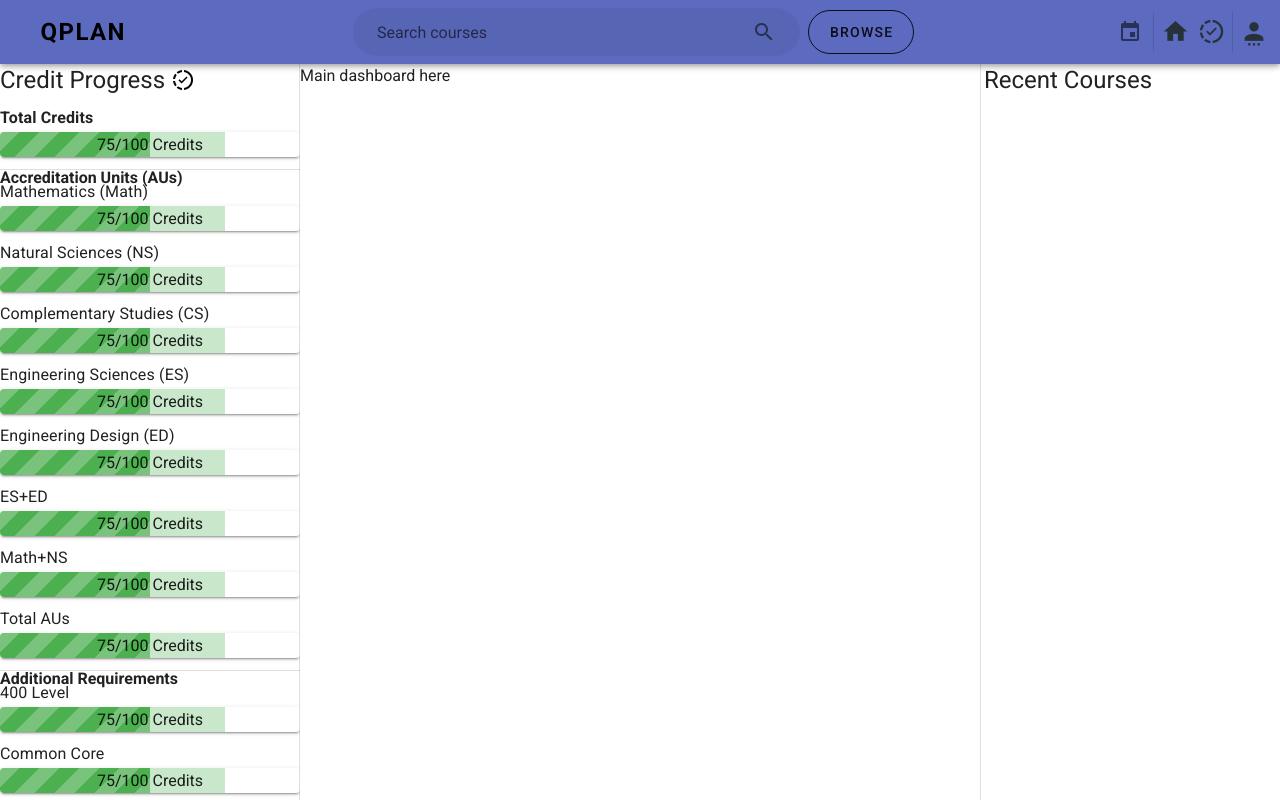
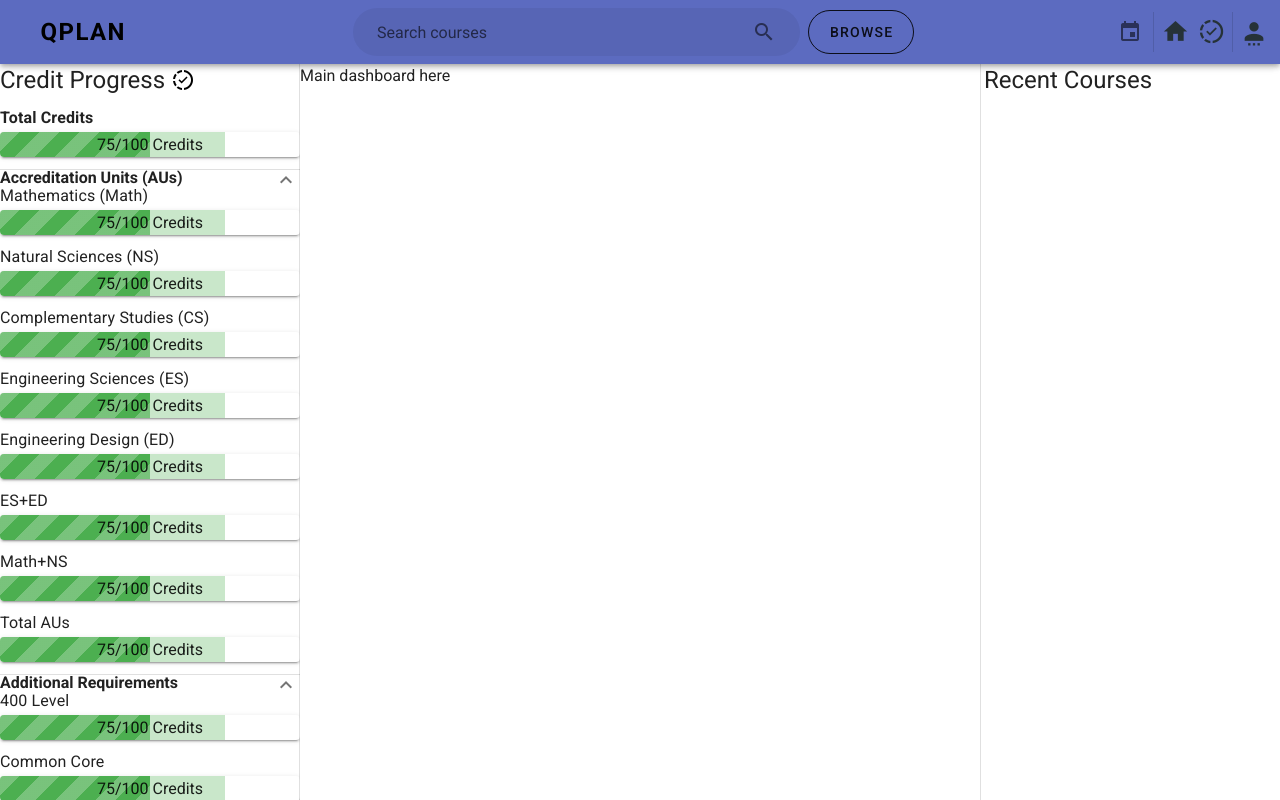
Before and after one commit to EdwinXu/CMPE-CISC-325, a Vue app in the folder qplan/: page / in a window 1280 px wide. Built offline with nearby package versions, Linux system fonts and the light colour scheme.

Commit message:
Make credit progress sections minimizeable

```diff
--- a/qplan/src/components/layout/ProgressSidebar.vue
+++ b/qplan/src/components/layout/ProgressSidebar.vue
@@ -14,8 +14,15 @@
 
     <v-row class="mx-0">
       <b>Accreditation Units (AUs)</b>
+      <v-spacer />
+      <v-btn icon small @click="showAccreditationUnits = !showAccreditationUnits">
+        <v-icon v-if="showAccreditationUnits">mdi-chevron-up</v-icon>
+        <v-icon v-else>mdi-chevron-down</v-icon>
+      </v-btn>
     </v-row>
 
+    <v-expand-transition>
+      <div v-show="showAccreditationUnits">
         <div
           v-for="requirement in graduationRequirements['auBaseRequirements']"
           v-bind:key="requirement.name"
@@ -30,12 +37,22 @@
           <div class="subtitle-1">{{ requirement.name }}</div>
           <ProgressBar />
         </div>
+      </div>
+    </v-expand-transition>
+
     <v-divider class="mb-2 mt-3"></v-divider>
 
     <v-row class="mx-0">
       <b>Additional Requirements</b>
+      <v-spacer />
+      <v-btn icon small @click="showAdditionalRequirements = !showAdditionalRequirements">
+        <v-icon v-if="showAdditionalRequirements">mdi-chevron-up</v-icon>
+        <v-icon v-else>mdi-chevron-down</v-icon>
+      </v-btn>
     </v-row>
 
+    <v-expand-transition>
+      <div v-show="showAdditionalRequirements">
         <div
           v-for="requirement in graduationRequirements['additionalRequirements']"
           v-bind:key="requirement.name"
@@ -43,6 +60,8 @@
           <div class="subtitle-1">{{ requirement.name }}</div>
           <ProgressBar />
         </div>
+      </div>
+    </v-expand-transition>
 
     <div class="pt-3 mb-4 mx-1">
       <v-btn rounded block color="indigo lighten-1">
@@ -63,7 +82,10 @@ export default {
   name: "ProgressSidebar",
   components: { ProgressBar },
   data() {
-    return {};
+    return {
+      showAccreditationUnits: true,
+      showAdditionalRequirements: true
+    };
   },
   computed: {
     ...mapState(["graduationRequirements"]),
```
Lines whose indentation alone changed are shown as unchanged.
